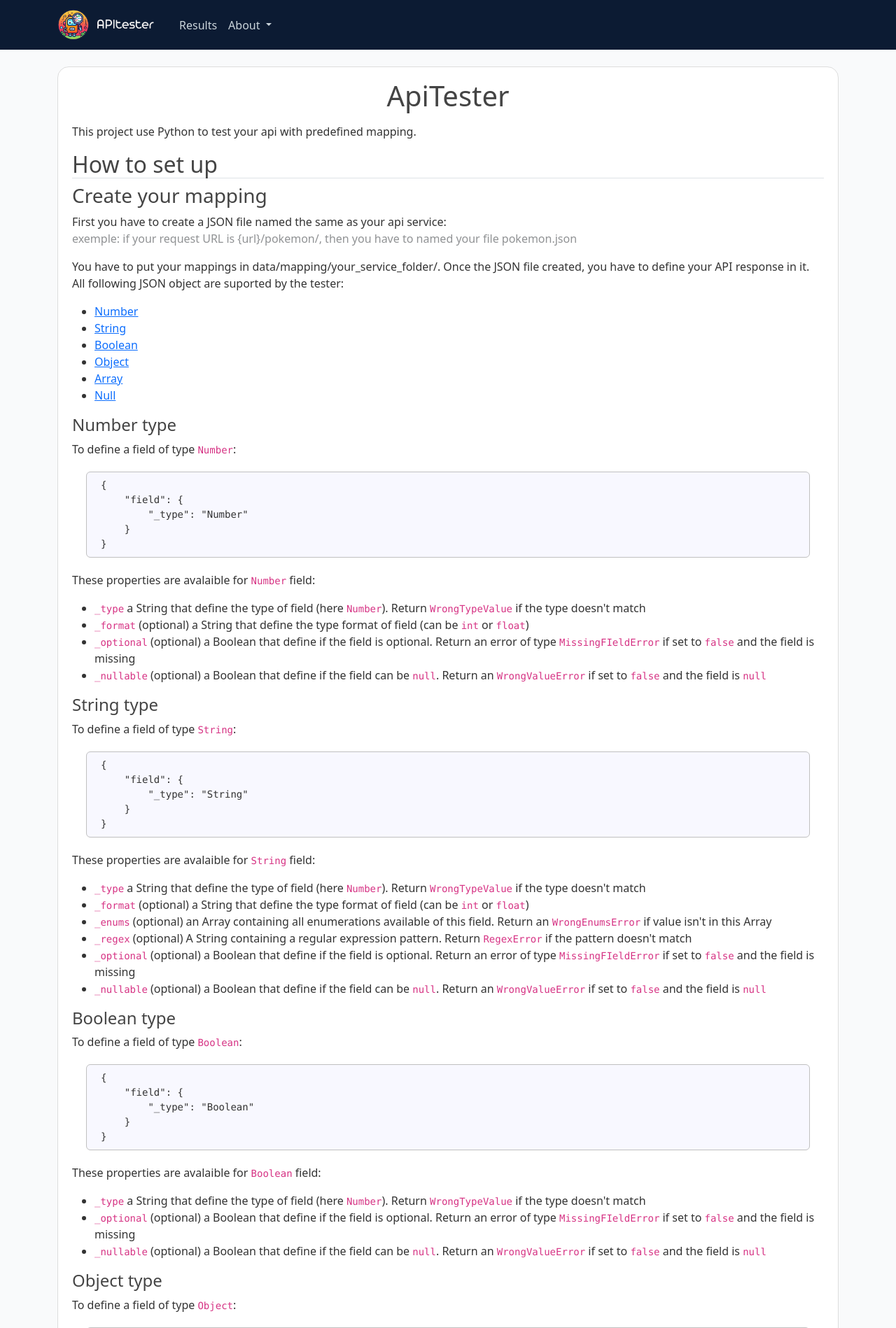
After one commit to PommeSauce0/ApiTester_Dashboard, a Flask app: page /help in a window 1280 px wide. The commit adds this page. Shown: the top 1898 px of the page at 70% size. Run offline with Flask 3, Linux system fonts and the light colour scheme.

Commit message:
[features] help and about page

```diff
--- a/api_dashboard/routes.py
+++ b/api_dashboard/routes.py
@@ -13,6 +13,11 @@ def index():
 @app.route('/about', methods=['GET'])
 def about():
     return render_template('about.html', title='About')
+
+
+@app.route('/help', methods=['GET'])
+def help():
+    return render_template('help.html', title='Help')
 
 
 @app.route('/session', methods=['GET', 'POST'])
--- /dev/null
+++ b/api_dashboard/templates/help.html
@@ -0,0 +1,188 @@
+{% extends "layout.html" %}
+{% block content %}
+    <div class="content-result rounded-4">
+        <a class="btn w-100" data-bs-toggle="collapse" data-bs-target="#apitester" aria-expanded="false" aria-controls="apitester">
+            <h1>ApiTester</h1>
+        </a>
+        <p>This project use Python to test your api with predefined mapping.</p>
+        <div class="collapse show" id="apitester">
+            <h2 class="w-100 border-bottom">How to set up</h2>
+            <h3>Create your mapping</h3>
+            <p>
+                First you have to create a JSON file named the same as your api service:<br>
+                <span class="text-body-tertiary">exemple: if your request URL is {url}/pokemon/, then you have to named your file pokemon.json</span>
+            </p>
+            <p>
+                You have to put your mappings in data/mapping/your_service_folder/. Once the JSON file created, you have to define your API response in it.
+                All following JSON object are suported by the tester:
+            </p>
+            <ul>
+                <li><a href="#Number">Number</a></li>
+                <li><a href="#String">String</a></li>
+                <li><a href="#Boolean">Boolean</a></li>
+                <li><a href="#Object">Object</a></li>
+                <li><a href="#Array">Array</a></li>
+                <li><a href="#Null">Null</a></li>
+            </ul>
+
+            <h4 id="Number">Number type</h4>
+            To define a field of type <code>Number</code>:
+<pre class="pre_json rounded py-2">
+{
+    "field": {
+        "_type": "Number"
+    }
+}</pre>
+            <p>These properties are avalaible for <code>Number</code> field:</p>
+            <ul>
+                <li><code>_type</code> a String that define the type of field (here <code>Number</code>). Return <code>WrongTypeValue</code> if the type doesn't match</li>
+                <li><code>_format</code> (optional) a String that define the type format of field (can be <code>int</code> or <code>float</code>)</li>
+                <li><code>_optional</code> (optional) a Boolean that define if the field is optional. Return an error of type <code>MissingFIeldError</code> if set to <code>false</code> and the field is missing</li>
+                <li><code>_nullable</code> (optional) a Boolean that define if the field can be <code>null</code>. Return an <code>WrongValueError</code> if set to <code>false</code> and the field is <code>null</code></li>
+            </ul>
+
+            <h4 id="String">String type</h4>
+            To define a field of type <code>String</code>:
+<pre class="pre_json rounded py-2">
+{
+    "field": {
+        "_type": "String"
+    }
+}</pre>
+            <p>These properties are avalaible for <code>String</code> field:</p>
+            <ul>
+                <li><code>_type</code> a String that define the type of field (here <code>Number</code>). Return <code>WrongTypeValue</code> if the type doesn't match</li>
+                <li><code>_format</code> (optional) a String that define the type format of field (can be <code>int</code> or <code>float</code>)</li>
+                <li><code>_enums</code> (optional) an Array containing all enumerations available of this field. Return an <code>WrongEnumsError</code> if value isn't in this Array</li>
+                <li><code>_regex</code> (optional) A String containing a regular expression pattern. Return <code>RegexError</code> if the pattern doesn't match</li>
+                <li><code>_optional</code> (optional) a Boolean that define if the field is optional. Return an error of type <code>MissingFIeldError</code> if set to <code>false</code> and the field is missing</li>
+                <li><code>_nullable</code> (optional) a Boolean that define if the field can be <code>null</code>. Return an <code>WrongValueError</code> if set to <code>false</code> and the field is <code>null</code></li>
+            </ul>
+
+            <h4 id="Boolean">Boolean type</h4>
+            To define a field of type <code>Boolean</code>:
+<pre class="pre_json rounded py-2">
+{
+    "field": {
+        "_type": "Boolean"
+    }
+}</pre>
+            <p>These properties are avalaible for <code>Boolean</code> field:</p>
+            <ul>
+                <li><code>_type</code> a String that define the type of field (here <code>Number</code>). Return <code>WrongTypeValue</code> if the type doesn't match</li>
+                <li><code>_optional</code> (optional) a Boolean that define if the field is optional. Return an error of type <code>MissingFIeldError</code> if set to <code>false</code> and the field is missing</li>
+                <li><code>_nullable</code> (optional) a Boolean that define if the field can be <code>null</code>. Return an <code>WrongValueError</code> if set to <code>false</code> and the field is <code>null</code></li>
+            </ul>
+
+            <h4 id="Object">Object type</h4>
+            To define a field of type <code>Object</code>:
+<pre class="pre_json rounded py-2">
+{
+    "field": {
+        "_type": "Object",
+        "_properties": {
+            "sub_field": {
+                "_type": "String"
+            }
+        }
+    }
+}</pre>
+            <p>These properties are avalaible for <code>Object</code> field:</p>
+            <ul>
+                <li><code>_type</code> a String that define the type of field (here <code>Number</code>). Return <code>WrongTypeValue</code> if the type doesn't match</li>
+                <li><code>_properties</code> an Object containing all properties of this Object. All this field will be tested and matching error will be returned</li>
+                <li><code>_optional</code> (optional) a Boolean that define if the field is optional. Return an error of type <code>MissingFIeldError</code> if set to <code>false</code> and the field is missing</li>
+                <li><code>_nullable</code> (optional) a Boolean that define if the field can be <code>null</code>. Return an <code>WrongValueError</code> if set to <code>false</code> and the field is <code>null</code></li>
+            </ul>
+
+            <h4 class="Array">Array type</h4>
+            To define a field of type <code>Array</code>:
+<pre class="pre_json rounded py-2">
+{
+    "field": {
+        "_type": "Array",
+        "_values": [
+            {
+                "_type": "String"
+            }
+        ]
+    }
+}</pre>
+            <p>These properties are avalaible for <code>Array</code> field:</p>
+            <ul>
+                <li><code>_type</code> a String that define the type of field (here <code>Number</code>). Return <code>WrongTypeValue</code> if the type doesn't match</li>
+                <li><code>_values</code> an Array containing all possible values of this Array. All this value will be tested and matching error will be returned</li>
+                <li><code>_minlen</code> (optional) an Integer that define minimal lenght of this Array</li>
+                <li><code>_maxlen</code> (optional) an Integer that define maximal lenght of this Array</li>
+                <li><code>_optional</code> (optional) a Boolean that define if the field is optional. Return an error of type <code>MissingFIeldError</code> if set to <code>false</code> and the field is missing</li>
+                <li><code>_nullable</code> (optional) a Boolean that define if the field can be <code>null</code>. Return an <code>WrongValueError</code> if set to <code>false</code> and the field is <code>null</code></li>
+            </ul>
+            <hr>
+            <p>You have to start with unamed field in your json file:</p>
+<pre class="pre_json rounded py-2">
+{
+    "_type": "Array",
+    "_values": [
+        {
+            "_type": "Object",
+            "_properties": {}
+        }
+    ]
+}</pre>
+            <h3>Create your service configuration</h3>
+            <p>In the python file <code>data/service_config.py</code>, you can add your service config in the <code>SERVICE</code> variable.</p>
+<pre class="pre_json rounded py-2">
+SERVICE = {
+    "pokeapi": {
+            "path": "/pokeapi/",
+            "url": {
+                "localhost": None,
+                "snapshot": None,
+                "recette": None,
+                "production": "https://pokeapi.co/api/v2/",
+            },
+            "headers": {},
+            "uri": "{url}/{api}/",
+    }
+}</pre>
+            <p>You can then create a new child class in the <code>shortcut.py</code> file</p>
+<pre class="pre_json rounded py-2">
+class PokeAPIGlobalTester(GlobalTester):
+    def __init__(self, env):
+        super().__init__(env, "pokeapi")
+</pre>
+
+            <h4>Create endpoint's specifications</h4>
+            <p>You can create a YAML file with the same name and location of your mapping file to use some specification with tests.</p>
+<pre class="pre_json rounded py-2">
+extended_path:  # extend path for your API's url
+    - '/charizard'
+    - '/bulbasaur'
+
+query_specs:  # kwargs for request library (get)
+    headers:
+        token: 'mon_token'
+</pre>
+            <p>Each path attribute are optional, even the YAML file itself!</p>
+
+            <h2 class="w-100 border-bottom">How to test your API</h2>
+            <p>import the <code>shortcut</code> file and call your child class:</p>
+<pre class="pre_json rounded py-2">
+from shortcut import PokeAPIGlobalTester
+
+PokeAPIGlobalTester('production')
+</pre>
+            <p>your will get a session ID to find your tests results in mongoDB.</p>
+        </div>
+    </div>
+    <br>
+    <div class="content-result rounded-4">
+        <a class="btn w-100" data-bs-toggle="collapse" data-bs-target="#dashboard" aria-expanded="false" aria-controls="dashboard">
+            <h1>ApiTester Dashboard</h1>
+        </a>
+        <p>This project has been created to visualize and analyze the results of the ApiTester project.</p>
+    </div>
+    <div class="collapse show" id="dashboard">
+
+    </div>
+{% endblock content %}
--- a/api_dashboard/templates/layout.html
+++ b/api_dashboard/templates/layout.html
@@ -29,9 +29,9 @@
                                 About
                             </a>
                             <ul class="dropdown-menu z-3">
+                                <li><a class="dropdown-item" href="/help">Help with ApiTester</a></li>
+                                <li><hr class="dropdown-divider"></li>
                                 <li><a class="dropdown-item" href="/about">About ApiTester</a></li>
-                                <li><hr class="dropdown-divider"></li>
-                                <li><a class="dropdown-item" href="https://github.com/ASauvage">ASauvage's GitHub</a></li>
                             </ul>
                         </li>
                     </ul>
```
Also changed, not shown: api_dashboard/templates/about.html (+20 -8 lines).
